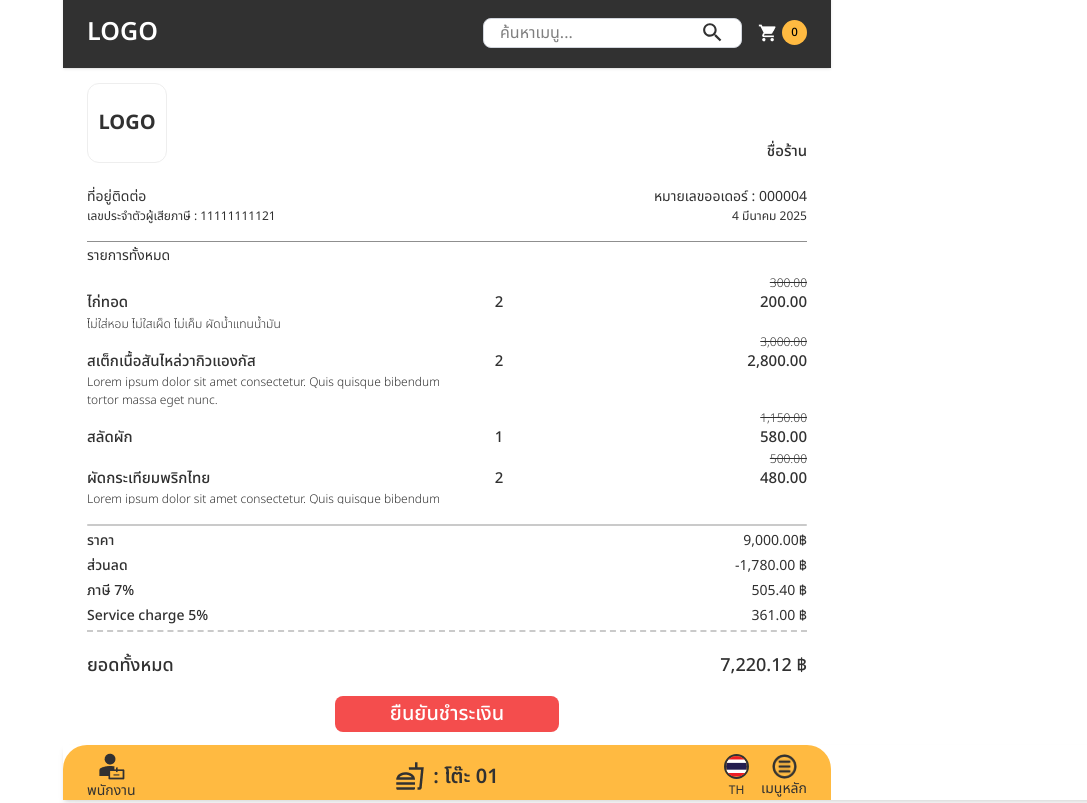
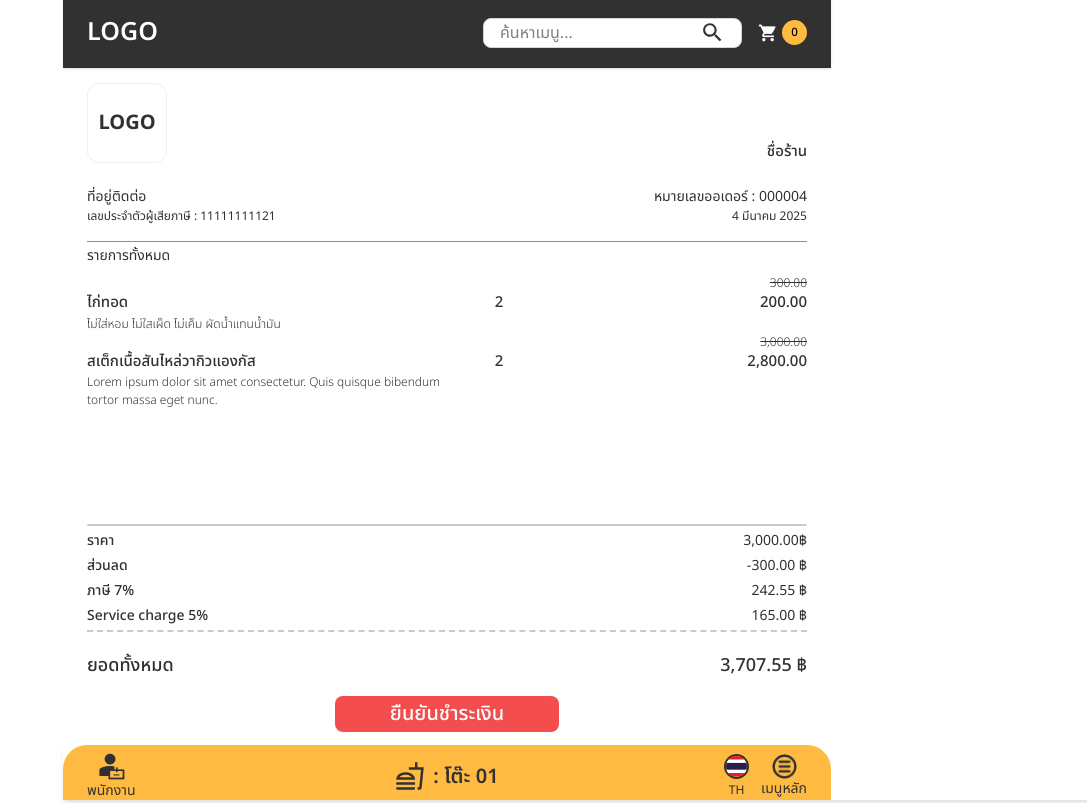
Before and after one commit to KhemJiAimaim/mobile_restaurant, a React (Vite) app: page /payment in a window 1280 px wide. Shown: the whole page, without its empty margins (193-1280 px from the left). Built offline with nearby package versions, Linux system fonts and the light colour scheme.

Commit message:
tax&service

```diff
--- a/src/pages/component/data.jsx
+++ b/src/pages/component/data.jsx
@@ -24,94 +24,94 @@ export const foodDetail = [
     status: "พร้อมเสริฟ",
     bestSeller: 0,
   },
-  {
-    id: 3,
-    name: "สลัดผัก",
-    price: 1150,
-    discount: 570,
-    cateID: 3,
-    count: 1,
-    detail: "",
-    images: "/images/img/Rectangle 1141.png",
-    status: "รายการครบ",
-    bestSeller: 1,
-  },
-  {
-    id: 4,
-    name: "ผัดกระเทียมพริกไทย",
-    price: 250,
-    discount: 10,
-    cateID: 4,
-    count: 2,
-    detail:
-      "Lorem ipsum dolor sit amet consectetur. Quis quisque bibendum tortor massa eget nunc.",
-    images: "/images/img/Rectangle 1136.png",
-    status: "ยกเลิก",
-    bestSeller: 1,
-  },
-  {
-    id: 5,
-    name: "ข้าวหมูแดง",
-    price: 150, //ราคาอาหาร
-    discount: 50, //ส่วนลด
-    cateID: 1, //หมวดหมู่
-    count: 2, //จำนวน
-    detail: "ไม่ใส่หอม ไม่ใสเผ็ด ไม่เค็ม ผัดน้ำแทนน้ำมัน", //รายละเอียด
-    images: "/images/img/moo-deng.jpg", //รูป
-    status: "อยู่ระหว่างปรุง", //สถานะ
-    bestSeller: 1, //สินค้าขายดี
-  },
-  {
-    id: 6,
-    name: "ผัดกะเพรา",
-    price: 1000,
-    discount: 100,
-    cateID: 2,
-    count: 2,
-    detail:
-      "Lorem ipsum dolor sit amet consectetur. Quis quisque bibendum tortor massa eget nunc.",
-    images: "/images/img/Pad-Kra-Pao.jpg",
-    status: "พร้อมเสริฟ",
-    bestSeller: 1,
-  },
-  {
-    id: 7,
-    name: "ผัดไทย",
-    price: 1150,
-    discount: 570,
-    cateID: 2,
-    count: 1,
-    detail: "",
-    images: "/images/img/pad-thai.jpg",
-    status: "รายการครบ",
-    bestSeller: 1,
-  },
-  {
-    id: 8,
-    name: "ต้มยำกุ้ง",
-    price: 250,
-    discount: 10,
-    cateID: 3,
-    count: 2,
-    detail:
-      "Lorem ipsum dolor sit amet consectetur. Quis quisque bibendum tortor massa eget nunc.",
-    images: "/images/img/tomyum.jpg",
-    status: "ยกเลิก",
-    bestSeller: 1,
-  },
-  {
-    id: 9,
-    name: "น้ำแข็งใส",
-    price: 50,
-    discount: "",
-    cateID: 5,
-    count: 2,
-    detail:
-      "Lorem ipsum dolor sit amet consectetur. Quis quisque bibendum tortor massa eget nunc.",
-    images: "/images/img/ice-sweet.jpg",
-    status: "รายการครบ",
-    bestSeller: 1,
-  },
+  // {
+  //   id: 3,
+  //   name: "สลัดผัก",
+  //   price: 1150,
+  //   discount: 570,
+  //   cateID: 3,
+  //   count: 1,
+  //   detail: "",
+  //   images: "/images/img/Rectangle 1141.png",
+  //   status: "รายการครบ",
+  //   bestSeller: 1,
+  // },
+  // {
+  //   id: 4,
+  //   name: "ผัดกระเทียมพริกไทย",
+  //   price: 250,
+  //   discount: 10,
+  //   cateID: 4,
+  //   count: 2,
+  //   detail:
+  //     "Lorem ipsum dolor sit amet consectetur. Quis quisque bibendum tortor massa eget nunc.",
+  //   images: "/images/img/Rectangle 1136.png",
+  //   status: "ยกเลิก",
+  //   bestSeller: 1,
+  // },
+  // {
+  //   id: 5,
+  //   name: "ข้าวหมูแดง",
+  //   price: 150, //ราคาอาหาร
+  //   discount: 50, //ส่วนลด
+  //   cateID: 1, //หมวดหมู่
+  //   count: 2, //จำนวน
+  //   detail: "ไม่ใส่หอม ไม่ใสเผ็ด ไม่เค็ม ผัดน้ำแทนน้ำมัน", //รายละเอียด
+  //   images: "/images/img/moo-deng.jpg", //รูป
+  //   status: "อยู่ระหว่างปรุง", //สถานะ
+  //   bestSeller: 1, //สินค้าขายดี
+  // },
+  // {
+  //   id: 6,
+  //   name: "ผัดกะเพรา",
+  //   price: 1000,
+  //   discount: 100,
+  //   cateID: 2,
+  //   count: 2,
+  //   detail:
+  //     "Lorem ipsum dolor sit amet consectetur. Quis quisque bibendum tortor massa eget nunc.",
+  //   images: "/images/img/Pad-Kra-Pao.jpg",
+  //   status: "พร้อมเสริฟ",
+  //   bestSeller: 1,
+  // },
+  // {
+  //   id: 7,
+  //   name: "ผัดไทย",
+  //   price: 1150,
+  //   discount: 570,
+  //   cateID: 2,
+  //   count: 1,
+  //   detail: "",
+  //   images: "/images/img/pad-thai.jpg",
+  //   status: "รายการครบ",
+  //   bestSeller: 1,
+  // },
+  // {
+  //   id: 8,
+  //   name: "ต้มยำกุ้ง",
+  //   price: 250,
+  //   discount: 10,
+  //   cateID: 3,
+  //   count: 2,
+  //   detail:
+  //     "Lorem ipsum dolor sit amet consectetur. Quis quisque bibendum tortor massa eget nunc.",
+  //   images: "/images/img/tomyum.jpg",
+  //   status: "ยกเลิก",
+  //   bestSeller: 1,
+  // },
+  // {
+  //   id: 9,
+  //   name: "น้ำแข็งใส",
+  //   price: 50,
+  //   discount: "",
+  //   cateID: 5,
+  //   count: 2,
+  //   detail:
+  //     "Lorem ipsum dolor sit amet consectetur. Quis quisque bibendum tortor massa eget nunc.",
+  //   images: "/images/img/ice-sweet.jpg",
+  //   status: "รายการครบ",
+  //   bestSeller: 1,
+  // },
 ];
 
 export const cate = [
--- a/src/pages/payment.jsx
+++ b/src/pages/payment.jsx
@@ -5,8 +5,8 @@ import "dayjs/locale/th";
 
 const Payment = ({ onPaymentClick }) => {
   const [height, setHeight] = useState(window.innerHeight);
-  const [tax, setTaxTotal] = useState(0.07);
-  const [serviceCharge, setServiceCharge] = useState(0.05);
+  const [tax, setTaxTotal] = useState(7);
+  const [serviceCharge, setServiceCharge] = useState(5);
 
   useEffect(() => {
     const updateSize = () => setHeight(window.innerHeight);
@@ -51,9 +51,15 @@ const Payment = ({ onPaymentClick }) => {
   );
 
   const netTotal = totalPrice - totalDiscount;
-  const taxTotal = netTotal * tax;
-  const serviceChargeTotal = netTotal * serviceCharge;
-  const grandTotal = netTotal + tax + serviceCharge;
+  // const taxTotal = netTotal* (tax / 100);
+  // const serviceChargeTotal = netTotal * (serviceCharge / 100);
+  // const grandTotal = netTotal + tax + serviceCharge;
+
+  const serviceChargeTotal = totalPrice * (serviceCharge / 100);
+  const grandTotal = totalPrice + serviceChargeTotal;
+  const taxTotal = grandTotal * (tax / 100);
+  const Tatal = grandTotal + taxTotal;
+
 
   //ปัดเป็นจำนวนเต็ม
   // const tax = Math.round(netTotal * 0.07);
@@ -131,7 +137,7 @@ const Payment = ({ onPaymentClick }) => {
           <div className="flex justify-between">
             <p className="text-[14px] font-[500]">ราคา</p>
             <p className="text-[14px] font-[400]">
-              {formatNumber(totalPrice)}฿
+              {formatNumber(netTotal)}฿
             </p>
           </div>
           <div className="flex justify-between">
@@ -164,7 +170,7 @@ const Payment = ({ onPaymentClick }) => {
 
         <div className="flex flex-row justify-between w-full">
           <p className="text-lg font-[500]">ยอดทั้งหมด</p>
-          <p className="text-lg font-[500]">{formatNumber(grandTotal)} ฿</p>
+          <p className="text-lg font-[500]">{formatNumber(Tatal)} ฿</p>
         </div>
 
         <div
```
